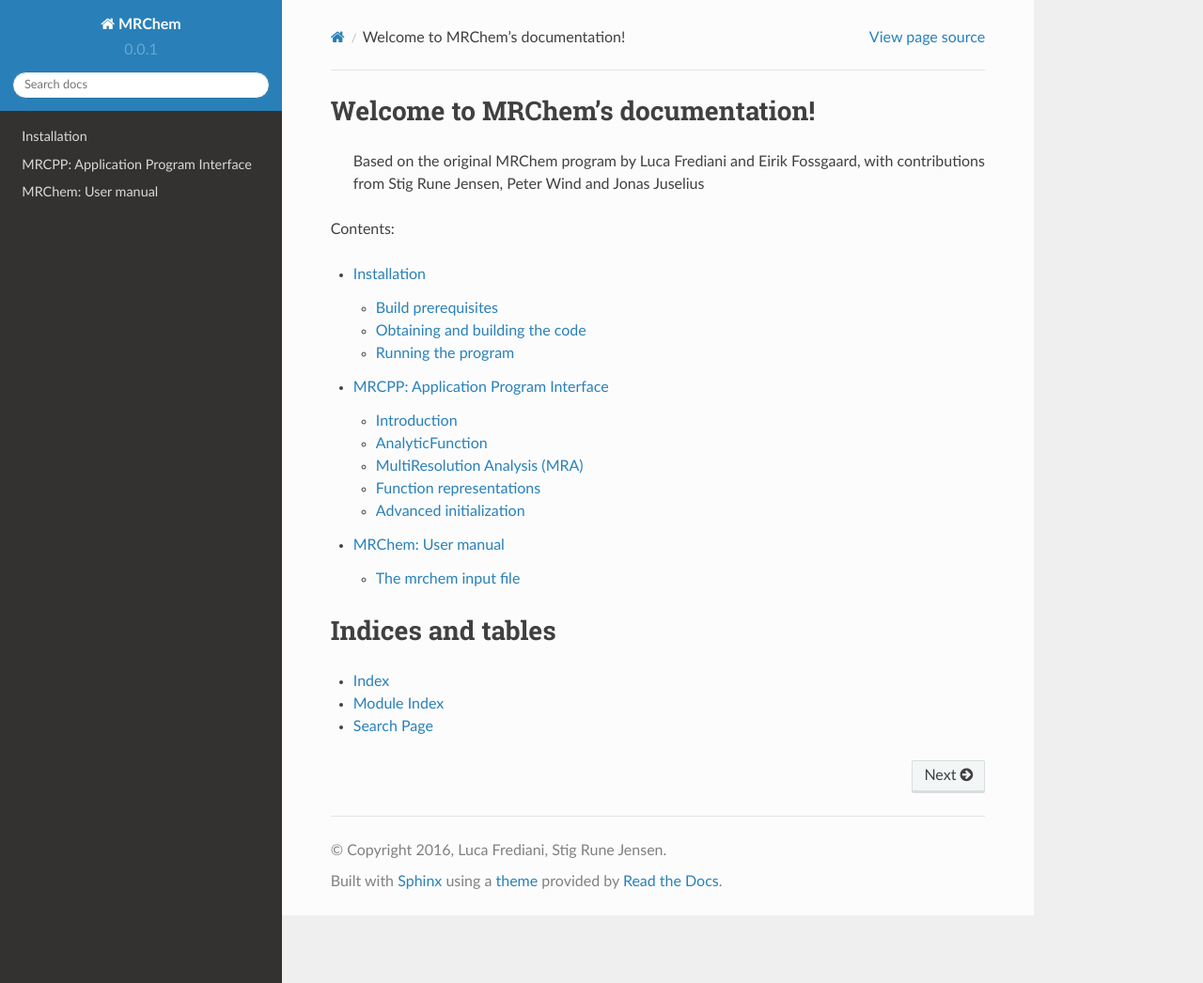
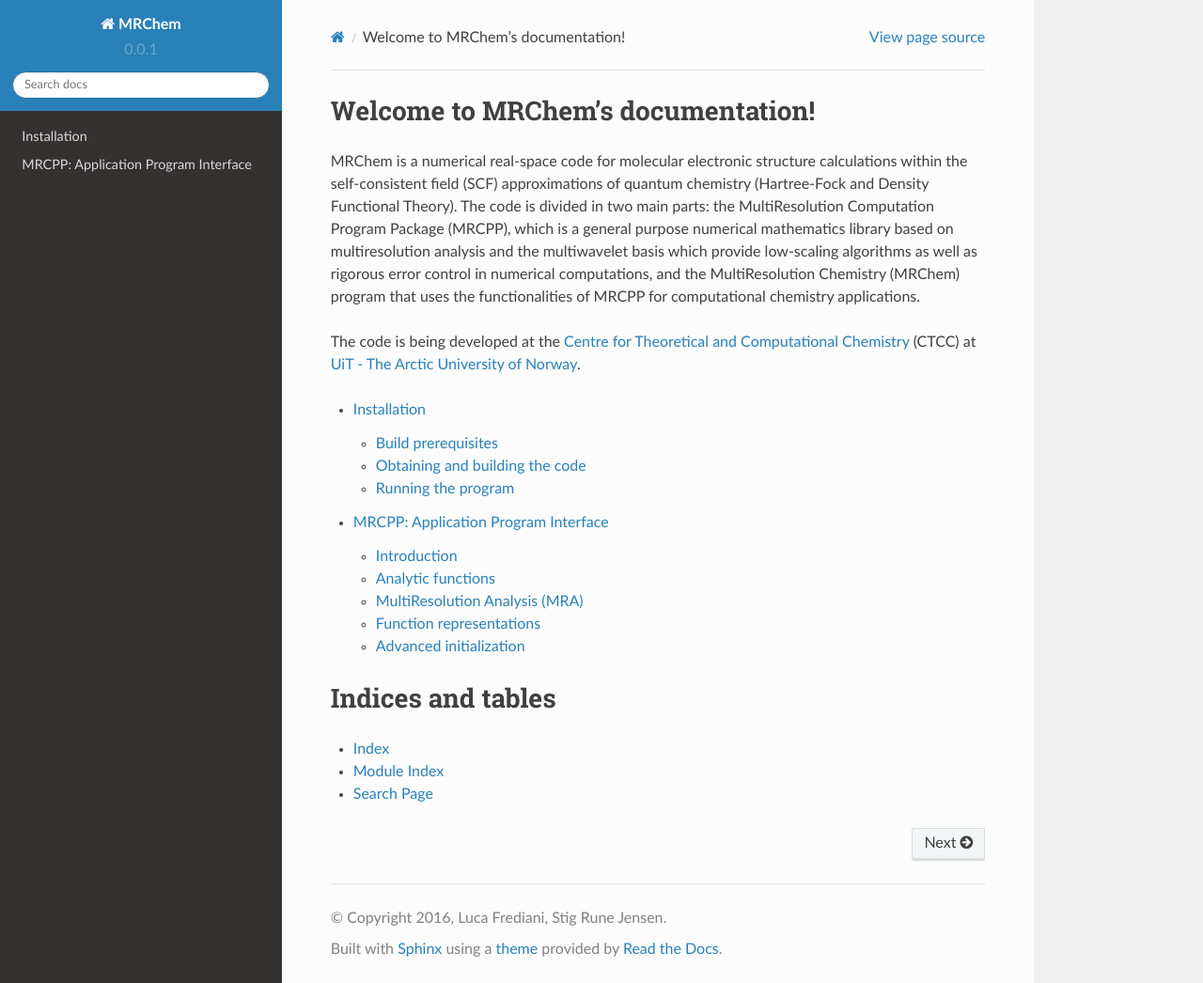
Before and after one commit to ylvao/mrchem, a Sphinx documentation site: the page built from docs/index.rst, in a window 1280 px wide and 1046 px high. Shown: the whole window at 94% size. Built offline with Sphinx 7.4.7 and the Read the Docs theme 2.0.0, drawn with Linux system fonts in a browser that asks for light colours.

Commit message:
Update front page and temporarily remove the MRChem manual

```diff
--- a/docs/index.rst
+++ b/docs/index.rst
@@ -3,24 +3,33 @@
    You can adapt this file completely to your liking, but it should at least
    contain the root `toctree` directive.
 
+==================================
 Welcome to MRChem's documentation!
 ==================================
 
-   Based on the original MRChem program by Luca Frediani and
-   Eirik Fossgaard, with contributions from Stig Rune Jensen,
-   Peter Wind and Jonas Juselius
+MRChem is a numerical real-space code for molecular
+electronic structure calculations within the self-consistent field (SCF)
+approximations of quantum chemistry (Hartree-Fock and Density Functional
+Theory). The code is divided in two main parts: the MultiResolution
+Computation Program Package (MRCPP), which is a general purpose numerical
+mathematics library based on multiresolution analysis and the multiwavelet
+basis which provide low-scaling algorithms as well as rigorous error control
+in numerical computations, and the MultiResolution Chemistry (MRChem) program
+that uses the functionalities of MRCPP for computational chemistry applications.
 
+The code is being developed at the `Centre for Theoretical and Computational
+Chemistry <http://www.ctcc.no/>`_ (CTCC) at
+`UiT - The Arctic University of Norway <http://en.uit.no>`_.
 
-Contents:
 
 .. toctree::
    :maxdepth: 2
 
    installation
    mrcpp_api
-   mrchem_manual
 
 
+==================
 Indices and tables
 ==================
 
--- a/docs/mrcpp_api.rst
+++ b/docs/mrcpp_api.rst
@@ -1,7 +1,6 @@
 ====================================
 MRCPP: Application Program Interface
 ====================================
-
 
 ------------
 Introduction
@@ -15,10 +14,9 @@
 functions that are usually used as starting point for the numerical
 computations.
 
-
-----------------
-AnalyticFunction
-----------------
+------------------
+Analytic functions
+------------------
 
 Note that all these analytic functions needs to be projected onto the MW basis
 before they can be used in numerical computations (see below).
```
